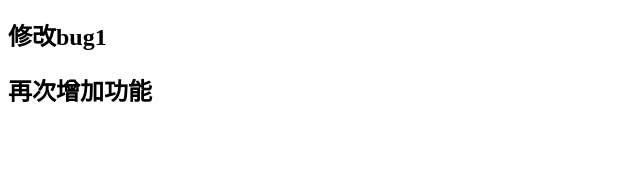
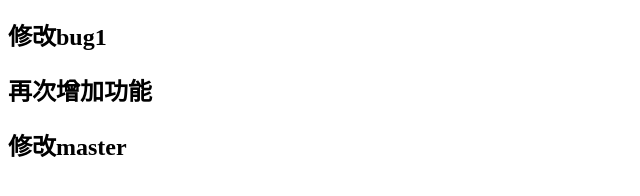
Before and after one commit to tangshengke/tangshengke.github.io, a plain HTML site: page main.html in a window 1280 px wide. Shown: the part 118-314 px from the top of the page, without its empty margins (0-640 px from the left). Drawn offline with Linux system fonts and the light colour scheme.

Commit message:
main修改mster

```diff
--- a/main.html
+++ b/main.html
@@ -13,6 +13,7 @@
     <h2>增加新功能</h2>
     <h2>修改bug1</h2>
     <h2>再次增加功能</h2>
+    <h2>修改master</h2>
 </body>
 
 </html>
```
